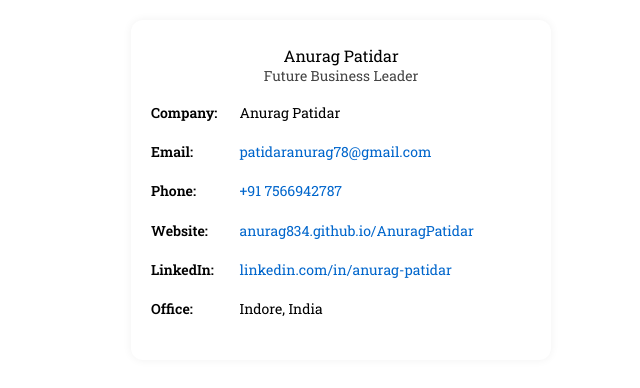
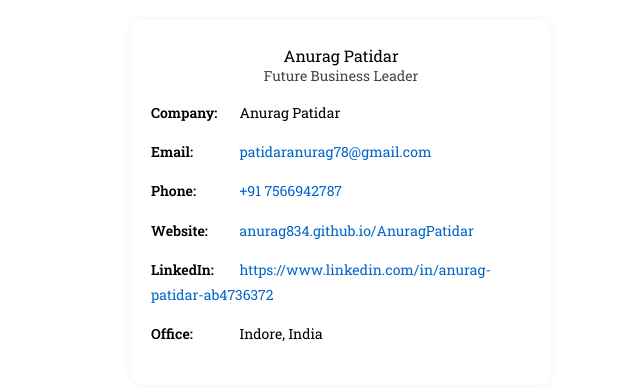
Before and after one commit to anurag834/AnuragPatidar, a plain HTML site: page index.html in a window 1280 px wide. Shown: the whole page, without its empty margins (299-939 px from the left). Drawn offline with Linux system fonts and the light colour scheme.

Commit message:
Update index.html

```diff
--- a/index.html
+++ b/index.html
@@ -60,7 +60,7 @@
       <p><b>Email:</b> <a href="mailto:patidaranurag78@gmail.com">patidaranurag78@gmail.com</a></p>
       <p><b>Phone:</b> <a href="tel:+917566942787">+91 7566942787</a></p>
       <p><b>Website:</b> <a href="https://anurag834.github.io/AnuragPatidar/">anurag834.github.io/AnuragPatidar</a></p>
-      <p><b>LinkedIn:</b> <a href="https://linkedin.com/in/anurag-patidar">linkedin.com/in/anurag-patidar</a></p>
+      <p><b>LinkedIn:</b> <a href="https://www.linkedin.com/in/anurag-patidar-ab4736372">https://www.linkedin.com/in/anurag-patidar-ab4736372</a></p>
       <p><b>Office:</b> Indore, India</p>
     </div>
   </div>
```
